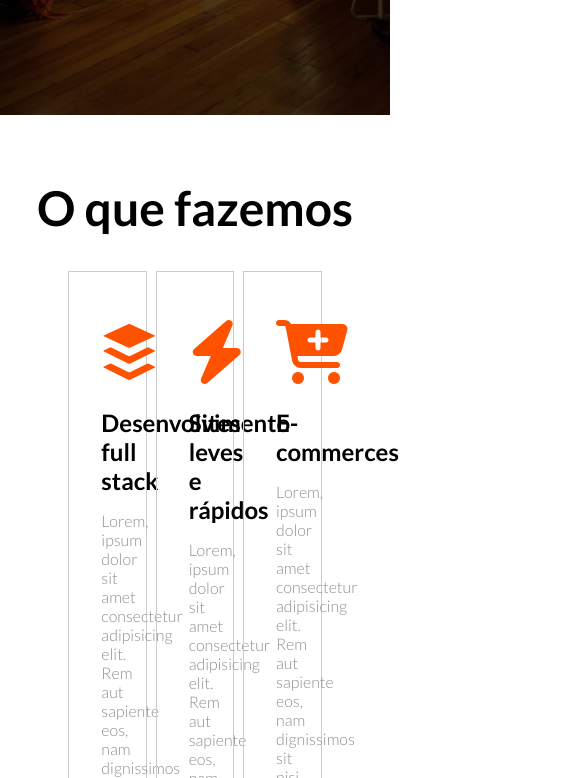
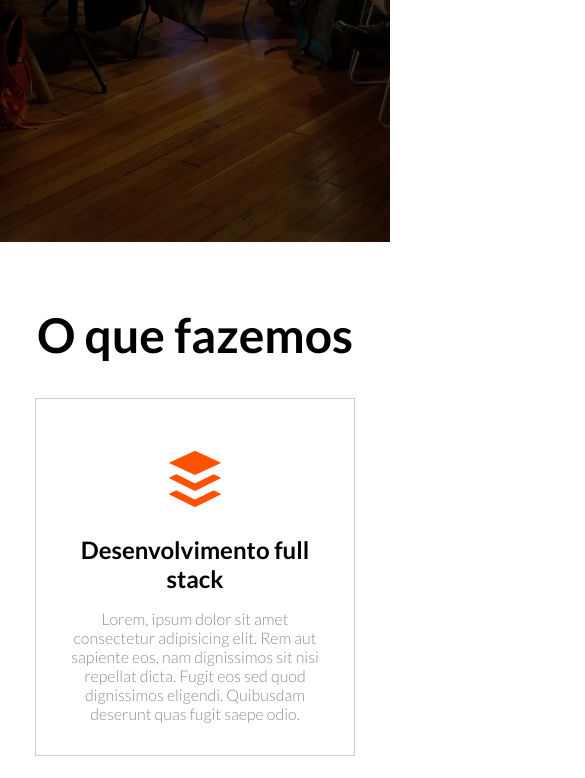
Before and after one commit to oldrado-jr/agency, a plain HTML site: page index.html in a window 390 px wide. Shown: the part 602-1380 px from the top of the page, 585 px wide, since content can reach past the window. Drawn offline with Linux system fonts and the light colour scheme.

Commit message:
feat: makes layout responsive

```diff
--- a/sass/_utilities.sass
+++ b/sass/_utilities.sass
@@ -1,3 +1,13 @@
+@mixin mobile
+  @media (max-width: 425px)
+    @content
+
+@mixin card-mobile
+  width: 100%
+  height: 200px
+  margin: 0
+  margin-bottom: 2rem
+
 %main-hover
   transition: 0.3s
 
@@ -19,6 +29,9 @@
 %card-hover
   .job-card-title, .job-card-cover, .job-card-description
     opacity: 0
+
+    @include mobile
+      opacity: 1
 
   &:hover
     .job-card-title, .job-card-cover, .job-card-description
--- a/sass/styles.sass
+++ b/sass/styles.sass
@@ -12,6 +12,9 @@ body *
   height: 85vh
   background: linear-gradient(rgba(0, 0, 0, 0.6), rgba(0, 0, 0, 0.6)), url('../img/office.jpg') no-repeat center/cover
 
+  @include mobile
+    height: 100vh
+
   .nav-container
     display: flex
     justify-content: space-between
@@ -22,6 +25,13 @@ body *
     padding: 1.5rem 2rem
     background: $black
     z-index: 1
+
+    @include mobile
+      padding: 1rem
+
+    nav
+      @include mobile
+        display: none
 
     .brand
       color: $light-color
@@ -45,6 +55,9 @@ body *
       color: #ffffff
       display: none
 
+      @include mobile
+        display: block
+
 .title-container
   color: $light-color
   display: flex
@@ -52,6 +65,10 @@ body *
   align-items: center
   justify-content: center
   height: 100%
+
+  @include mobile
+    text-align: center
+    padding: 2rem
 
   h2
     font-size: 3rem
@@ -76,12 +93,19 @@ body *
     justify-content: space-around
     padding: 2rem
 
+    @include mobile
+      padding: 2rem 0
+
     .services-card
       width: 30%
       margin: 1%
       padding: 2rem
       border: 1px solid #cccccc
       transition: 0.3s
+
+      @include mobile
+        width: 100%
+        margin-bottom: 2rem
 
       i
         color: $primary-color
@@ -105,12 +129,18 @@ body *
   background: $secondary-bg
   padding: 3rem
 
+  @include mobile
+    padding: 2rem
+
   h2
     @extend %section-title
 
   .jobs-list
     display: flex
     padding: 2rem 0
+
+    @include mobile
+      flex-direction: column
 
     .first-job
       width: 30%
@@ -123,10 +153,17 @@ body *
       @extend %center-bg
       @extend %card-hover
 
+      @include mobile
+        @include card-mobile
+
     .other-jobs-container
       display: flex
       flex-wrap: wrap
       width: 68%
+
+      @include mobile
+        width: 100%
+        flex-direction: column
 
       .job-card
         width: 46%
@@ -137,6 +174,9 @@ body *
         margin-right: 15px
         @extend %center-bg
         @extend %card-hover
+
+        @include mobile
+          @include card-mobile
 
       #job-2
         background-image: url('../img/job2.jpg')
@@ -184,6 +224,10 @@ footer
     display: flex
     flex-wrap: wrap
 
+    @include mobile
+      max-width: 100%
+      flex-direction: column
+
     .footer-title
       color: #ffffff
       font-weight: bold
@@ -192,16 +236,30 @@ footer
     .footer-desc-container, .footer-links-container
       width: 50%
 
+      @include mobile
+        width: 100%
+        margin-bottom: 2rem
+        text-align: center
+
     .footer-desc-container
       p
         width: 80%
         line-height: 1.3
 
+        @include mobile
+          width: 100%
+
     .footer-links-container
       display: flex
 
+      @include mobile
+        flex-direction: column
+
       &-list
         padding: 0 1rem
+
+        @include mobile
+          margin-bottom: 2rem
 
         li
           margin-bottom: 0.5rem
@@ -217,5 +275,8 @@ footer
       width: 100%
       margin-top: 3rem
 
+      @include mobile
+        text-align: center
+
       p
         margin-bottom: 1rem
```
Also changed, not shown: css/styles.css, 1 other file.
